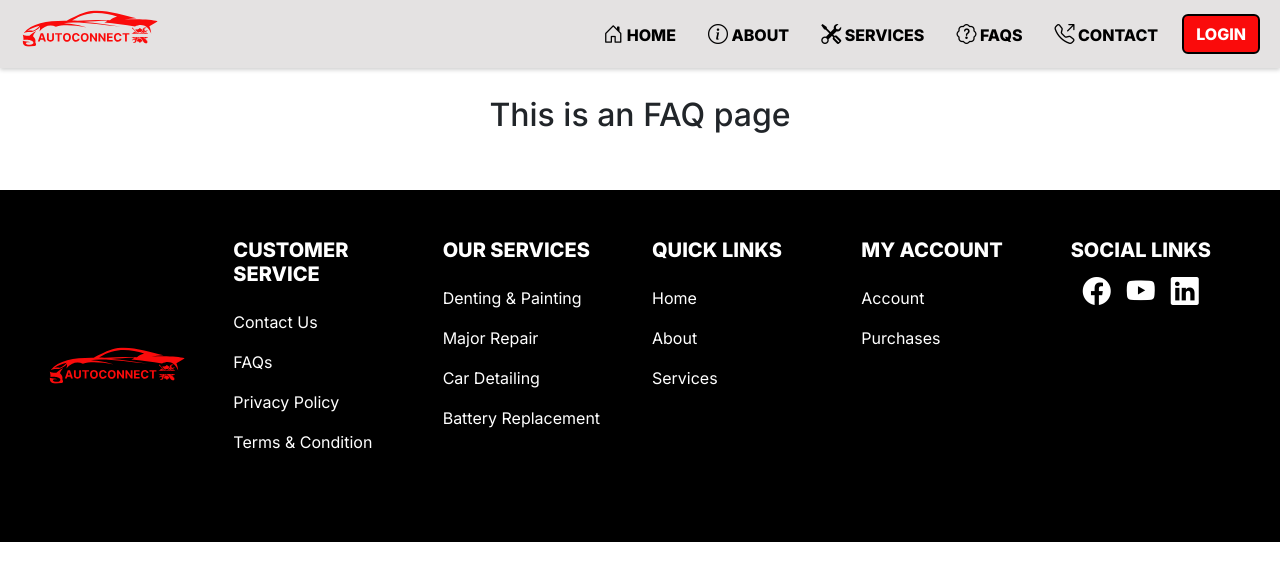
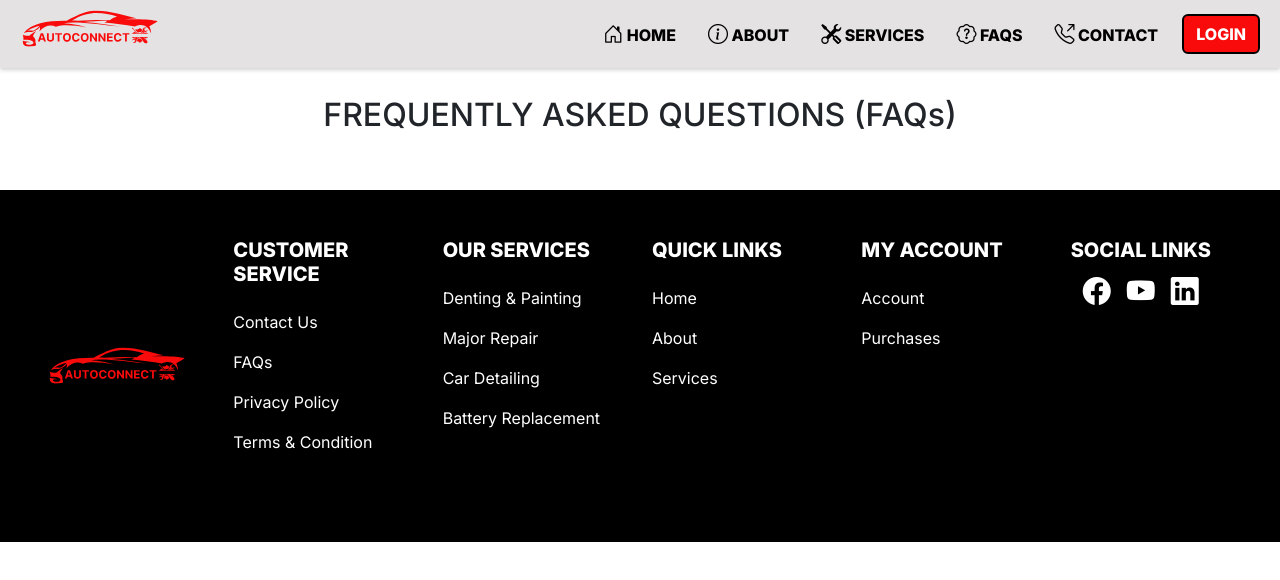
Before and after one commit to jaspherbagor/AutoConnect, a React (Create React App) app in the folder front-end/: page /faqs in a window 1280 px wide. Shown: the top 580 px of the page. Built offline with nearby package versions, Linux system fonts and the light colour scheme.

Commit message:
updated the heading of the faq

```diff
--- a/front-end/src/components/pages/client/faqs.jsx
+++ b/front-end/src/components/pages/client/faqs.jsx
@@ -7,7 +7,7 @@ const Faqs = () => {
         <ClientNavbar/>
 
         <section className="faq-section container-fluid px-md-4 px-sm-4 px-3 py-5">
-            <h2 className="text-center mt-5">This is an FAQ page</h2>
+            <h2 className="text-center mt-5">FREQUENTLY ASKED QUESTIONS (FAQs)</h2>
         </section>
 
         <ClientFooter/>
```
